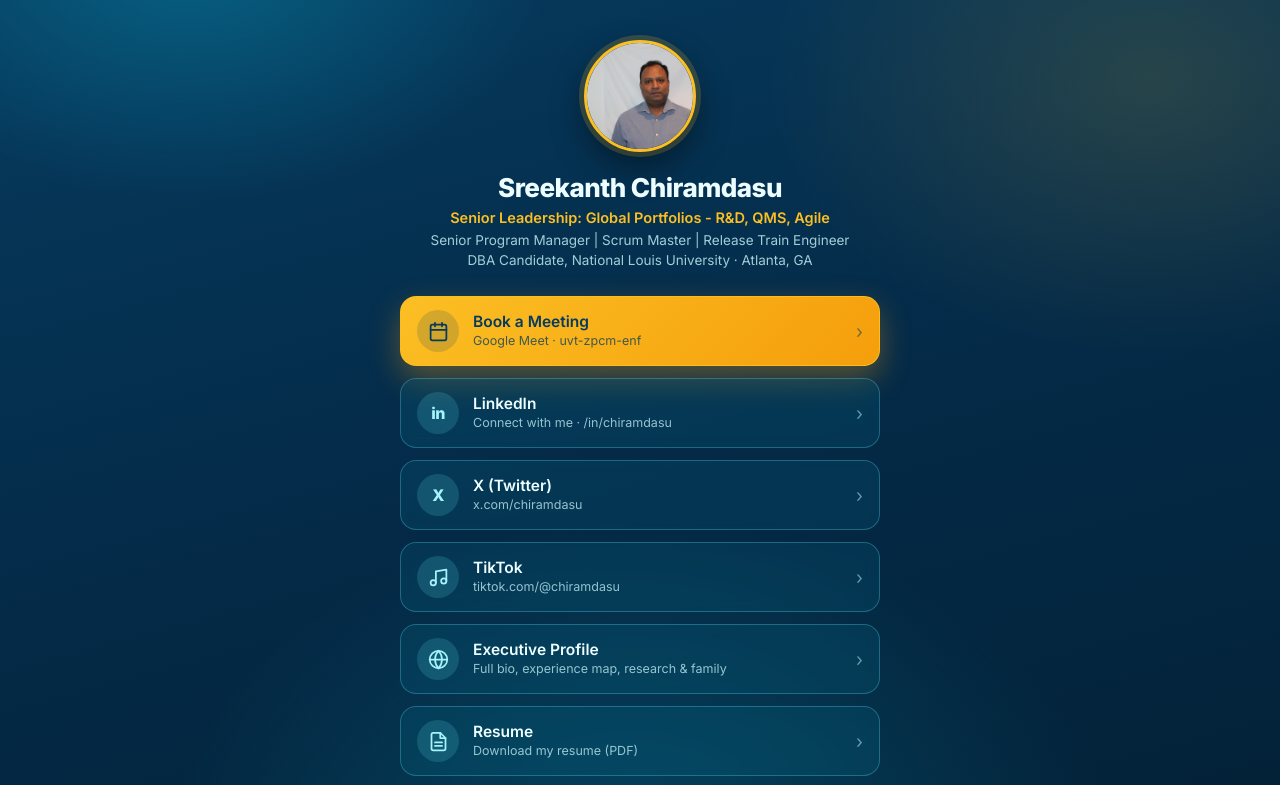
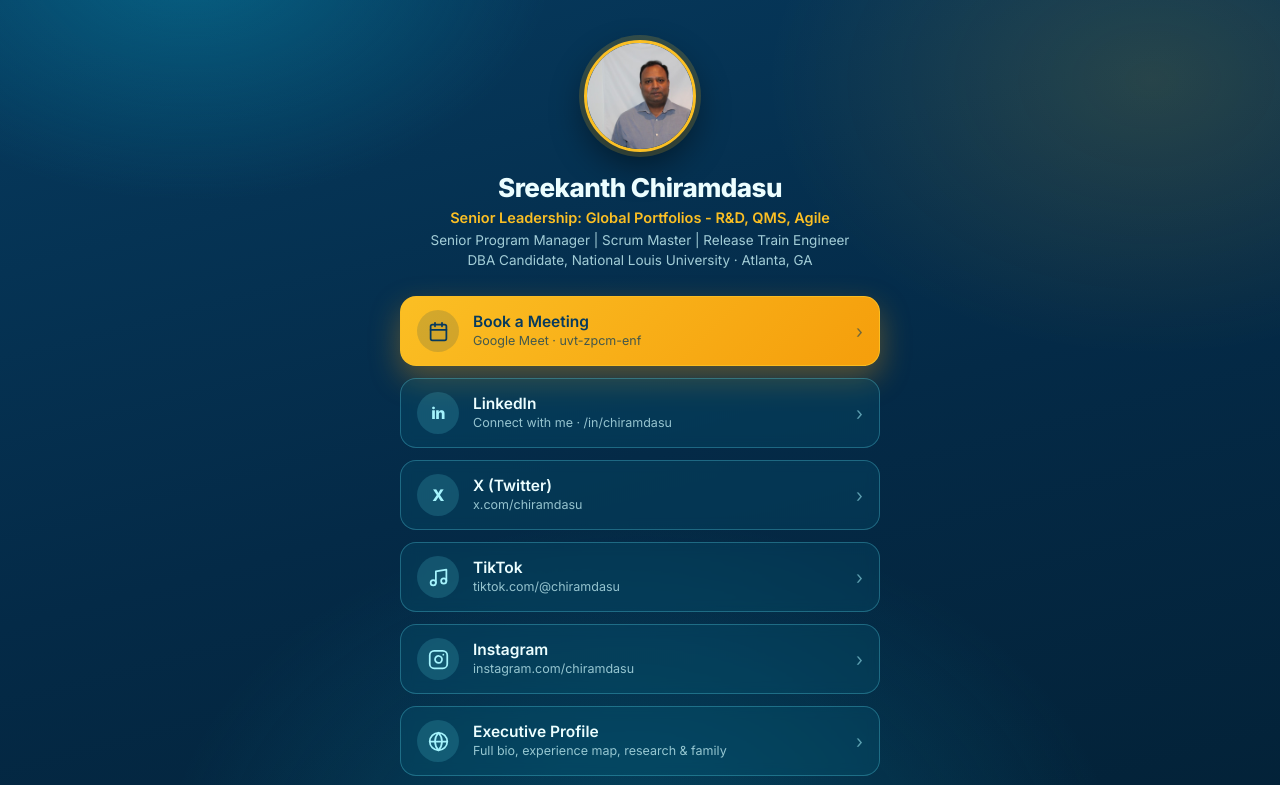
Before and after one commit to chiramdasu/chiramdasu.github.io, a plain HTML site: page links.html in a window 1280 px wide. Shown: the top 785 px of the page. Drawn offline with Linux system fonts and the light colour scheme.

Commit message:
Add Instagram to links page (social group) for exact Linktree mirror

```diff
--- a/links.html
+++ b/links.html
@@ -130,6 +130,12 @@
         <span class="chev" aria-hidden="true">›</span>
       </a>
 
+      <a class="btn" href="https://www.instagram.com/chiramdasu" target="_blank" rel="noopener">
+        <span class="disc"><svg viewBox="0 0 24 24" fill="none" stroke="currentColor" stroke-width="2" stroke-linecap="round" stroke-linejoin="round"><rect x="2" y="2" width="20" height="20" rx="5"/><path d="M16 11.37A4 4 0 1 1 12.63 8 4 4 0 0 1 16 11.37z"/><line x1="17.5" y1="6.5" x2="17.51" y2="6.5"/></svg></span>
+        <span class="txt"><span class="label">Instagram</span><span class="sub">instagram.com/chiramdasu</span></span>
+        <span class="chev" aria-hidden="true">›</span>
+      </a>
+
       <a class="btn" href="https://chiramdasu.github.io/">
         <span class="disc"><svg viewBox="0 0 24 24" fill="none" stroke="currentColor" stroke-width="2" stroke-linecap="round" stroke-linejoin="round"><circle cx="12" cy="12" r="10"/><line x1="2" y1="12" x2="22" y2="12"/><path d="M12 2a15.3 15.3 0 0 1 4 10 15.3 15.3 0 0 1-4 10 15.3 15.3 0 0 1-4-10 15.3 15.3 0 0 1 4-10z"/></svg></span>
         <span class="txt"><span class="label">Executive Profile</span><span class="sub">Full bio, experience map, research &amp; family</span></span>
```
